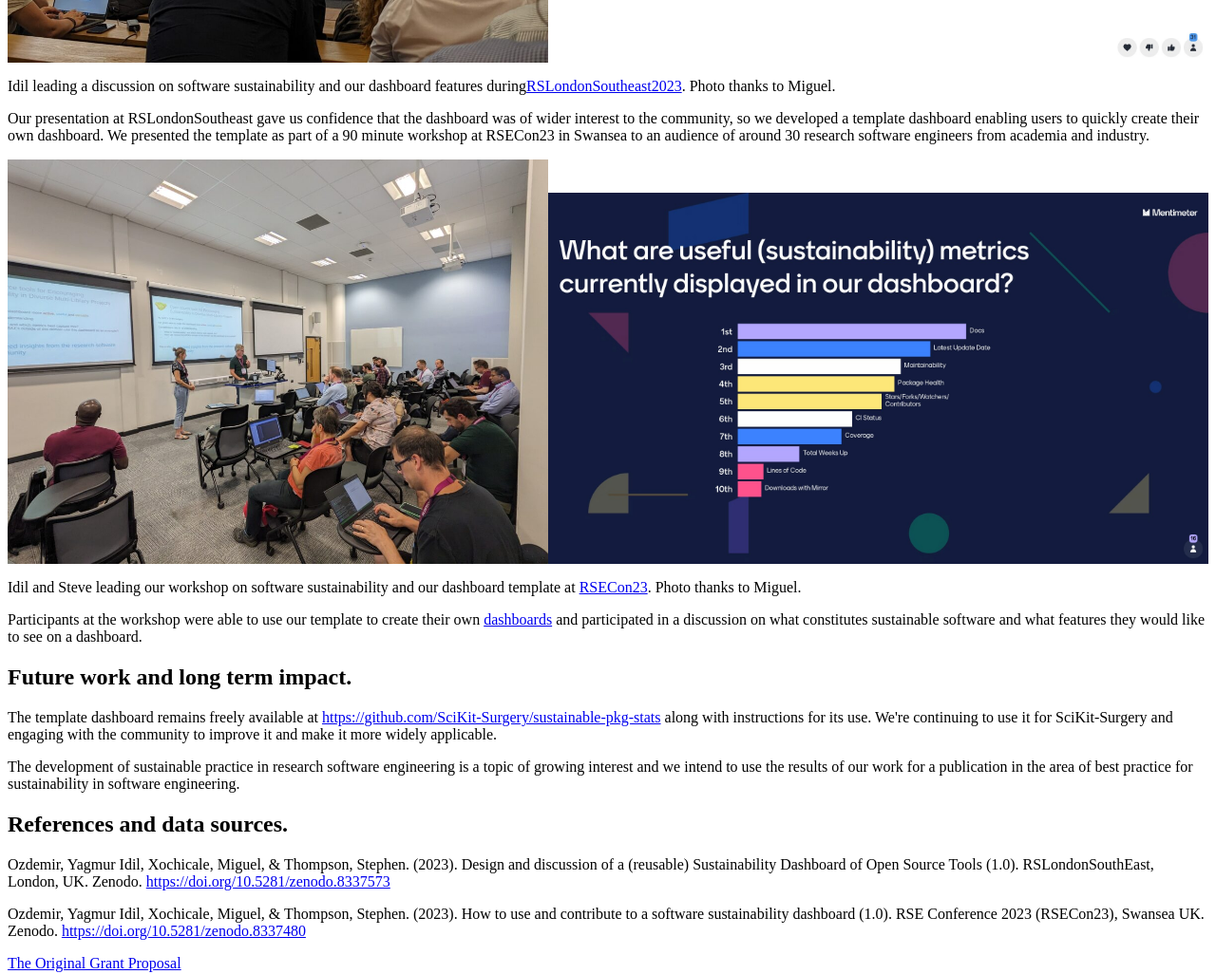
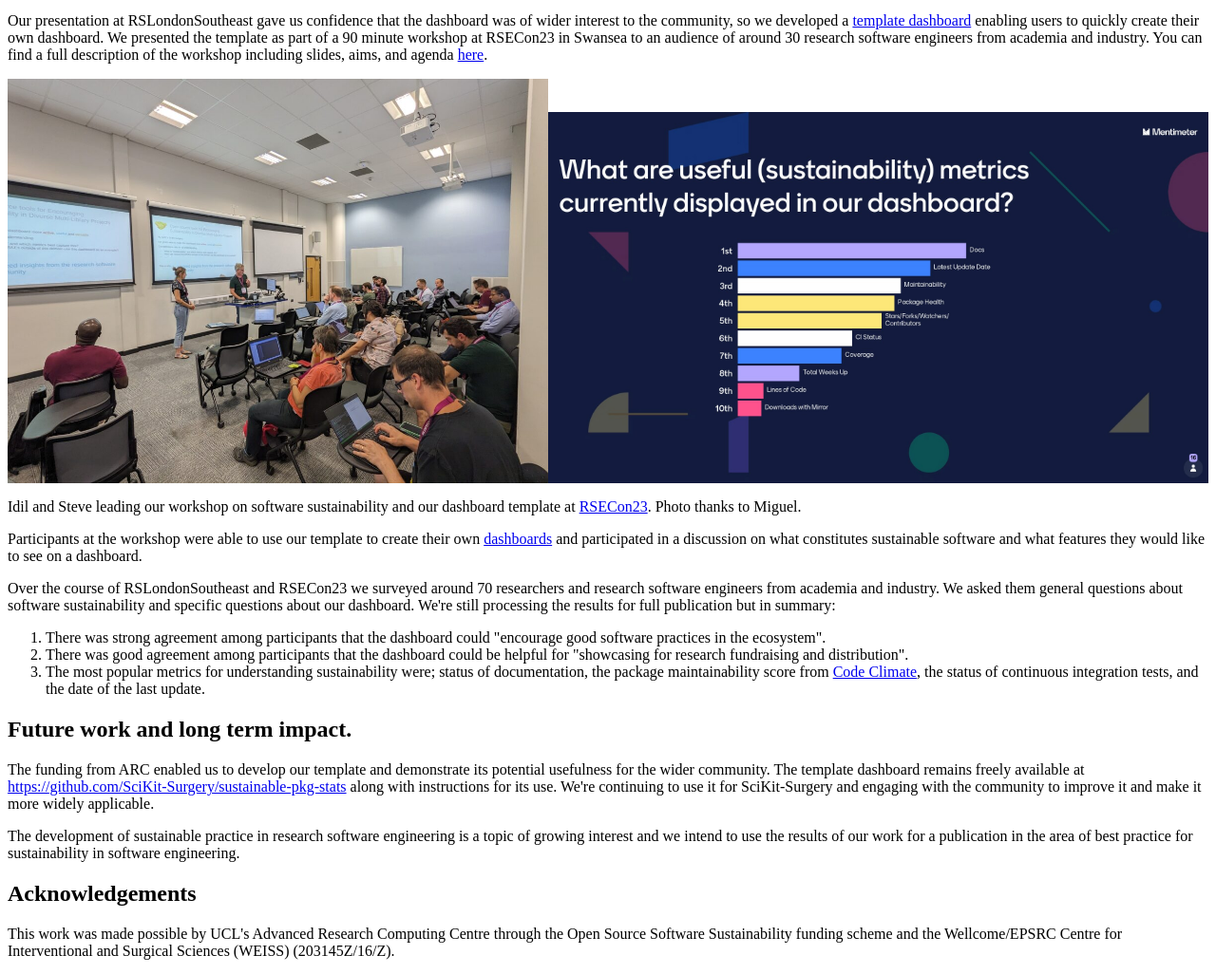
Before and after one commit to thompson318/OSSSFinalReport, a plain HTML site: page index.html in a window 1280 px wide. Shown: the part 1627-2653 px from the top of the page at 95% size. Drawn offline with Linux system fonts and the light colour scheme.

Commit message:
Deploying to gh_pages from @ thompson318/OSSSFinalReport@a856b7eba46f347c999e1addfc72c974a8994852 🚀

```diff
--- a/index.html
+++ b/index.html
@@ -6,8 +6,6 @@
 <a href="https://iris.ucl.ac.uk/iris/browse/profile?upi=TCOUC69">Tom Couch</a>,
 <a href="https://scholar.google.co.uk/citations?hl=en&amp;user=9No6IFgAAAAJ">Thomas Dowrick</a>,
 <a href="https://scholar.google.co.uk/citations?hl=en&amp;user=bE6rIJEAAAAJ">Matthew J Clarkson</a></p>
-<h2>Acknowledgements</h2>
-<p>This work was made possible by UCL's Advanced Research Computing Centre through the Open Source Software Sustainability funding scheme and the Wellcome/EPSRC Centre for Interventional and Surgical Sciences (WEISS) (203145Z/16/Z).</p>
 <h2>Summary: What was the project about?</h2>
 <p>The project funded the ongoing development of the software sustainability dashboard for SciKit-Surgery and the creation of a broader template dashboard that anyone can use for their own projects. </p>
 <p><a href="https://github.com/SciKit-Surgery">SciKit-Surgery</a> brings together a set of libraries targeted to support research in image guided surgery.
@@ -28,16 +26,27 @@ In September 2021 we presented SciKit-Surgery at <a href="https://scikit-surgery
 <h2>Outputs: What was accomplished?</h2>
 <p>In addition to automating the dashboard the team took the opportunity to engage with the research software engineering community to ask whether the dashboard could be more broadly useful, and if so what features were of most interest to the community.</p>
 <p><img src="static/rse_southeast.jpeg" alt="Idil presenting at RSE Southeast 2023" width="45%"/><img src="static/community-2.png" alt="Survey results on what people want from a dashboard" width="55%"/></p>
-<figcaption>Idil leading a discussion on software sustainability and our dashboard features during<a href="https://doi.org/10.5281/zenodo.8337573">RSLondonSoutheast2023</a>. Photo thanks to Miguel.</figcaption>
+<figcaption>Idil leading a discussion on software sustainability and our dashboard features during <a href="https://doi.org/10.5281/zenodo.8337573">RSLondonSoutheast2023</a>. Photo thanks to Miguel.</figcaption>
 
-<p>Our presentation at RSLondonSoutheast gave us confidence that the dashboard was of wider interest to the community, so we developed a template dashboard enabling users to quickly create their own dashboard. We presented the template as part of a 90 minute workshop at RSECon23 in Swansea to an audience of around 30 research software engineers from academia and industry.</p>
+<p>Our presentation at RSLondonSoutheast gave us confidence that the dashboard was of wider interest to the community, so we developed a <a href="https://github.com/SciKit-Surgery/sustainable-pkg-stats">template dashboard</a> enabling users to quickly create their own dashboard. We presented the template as part of a 90 minute workshop at RSECon23 in Swansea to an audience of around 30 research software engineers from academia and industry. You can find a full description of the workshop including slides, aims, and agenda <a href="https://github.com/SciKit-Surgery/rsecon23-workshop41">here</a>.</p>
 <p><img src="static/rsecon23.jpg" alt="Idil and Steve Presenting at RSECon23" width="45%"/><img src="static/sustain_dash-4.png" alt="Survey results on useful metrics" width="55%"/></p>
 <figcaption>Idil and Steve leading our workshop on software sustainability and our dashboard template at <a href="https://doi.org/10.5281/zenodo.8337573">RSECon23</a>. Photo thanks to Miguel.</figcaption>
 
-<p>Participants at the workshop were able to use our template to create their own <a href="https://github.com/SciKit-Surgery/sustainable-pkg-stats/discussions/22">dashboards</a> and participated in a discussion on what constitutes sustainable software and what features they would like to see on a dashboard. </p>
+<p>Participants at the workshop were able to use our template to create their own <a href="https://github.com/SciKit-Surgery/sustainable-pkg-stats/discussions/22">dashboards</a> and participated in a discussion on what constitutes sustainable software and what features they would like to see on a dashboard.</p>
+<p>Over the course of RSLondonSoutheast and RSECon23 we surveyed around 70 researchers and
+research software engineers from academia and industry. We asked them general questions about
+software sustainability and specific questions about our dashboard. We're still processing the results for full publication but in summary:</p>
+<ol>
+<li>There was strong agreement among participants that the dashboard could "encourage good software practices in the ecosystem". </li>
+<li>There was good agreement among participants that the dashboard could be helpful for "showcasing for research fundraising and distribution".</li>
+<li>The most popular metrics for understanding sustainability were; status of documentation, the package maintainability score from <a href="https://codeclimate.com/">Code Climate</a>, the status of continuous integration tests, and the date of the last update.</li>
+</ol>
 <h2>Future work and long term impact.</h2>
-<p>The template dashboard remains freely available at <a href="https://github.com/SciKit-Surgery/sustainable-pkg-stats">https://github.com/SciKit-Surgery/sustainable-pkg-stats</a> along with instructions for its use. We're continuing to use it for SciKit-Surgery and engaging with the community to improve it and make it more widely applicable. </p>
+<p>The funding from ARC enabled us to develop our template and demonstrate its potential usefulness for the wider community.
+The template dashboard remains freely available at <a href="https://github.com/SciKit-Surgery/sustainable-pkg-stats">https://github.com/SciKit-Surgery/sustainable-pkg-stats</a> along with instructions for its use. We're continuing to use it for SciKit-Surgery and engaging with the community to improve it and make it more widely applicable. </p>
 <p>The development of sustainable practice in research software engineering is a topic of growing interest and we intend to use the results of our work for a publication in the area of best practice for sustainability in software engineering.  </p>
+<h2>Acknowledgements</h2>
+<p>This work was made possible by UCL's Advanced Research Computing Centre through the Open Source Software Sustainability funding scheme and the Wellcome/EPSRC Centre for Interventional and Surgical Sciences (WEISS) (203145Z/16/Z).</p>
 <h2>References and data sources.</h2>
 <p>Ozdemir, Yagmur Idil, Xochicale, Miguel, &amp; Thompson, Stephen. (2023). Design and discussion of a (reusable) Sustainability Dashboard of Open Source Tools (1.0). RSLondonSouthEast, London, UK. Zenodo. <a href="https://doi.org/10.5281/zenodo.8337573">https://doi.org/10.5281/zenodo.8337573</a></p>
 <p>Ozdemir, Yagmur Idil, Xochicale, Miguel, &amp; Thompson, Stephen. (2023). How to use and contribute to a software sustainability dashboard (1.0). RSE Conference 2023 (RSECon23), Swansea UK. Zenodo. <a href="https://doi.org/10.5281/zenodo.8337480">https://doi.org/10.5281/zenodo.8337480</a></p>
```
